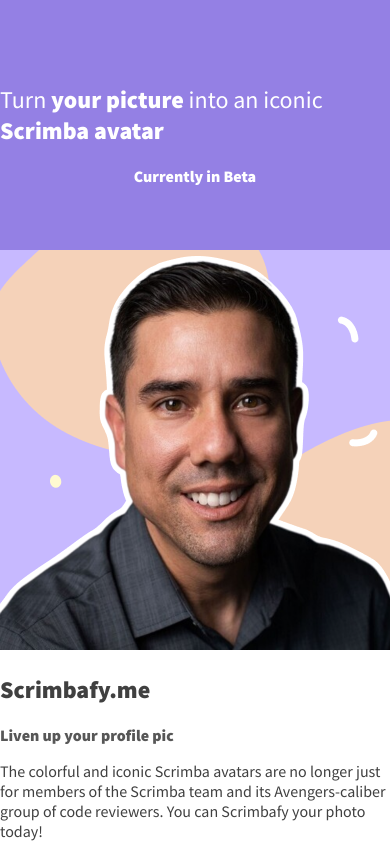
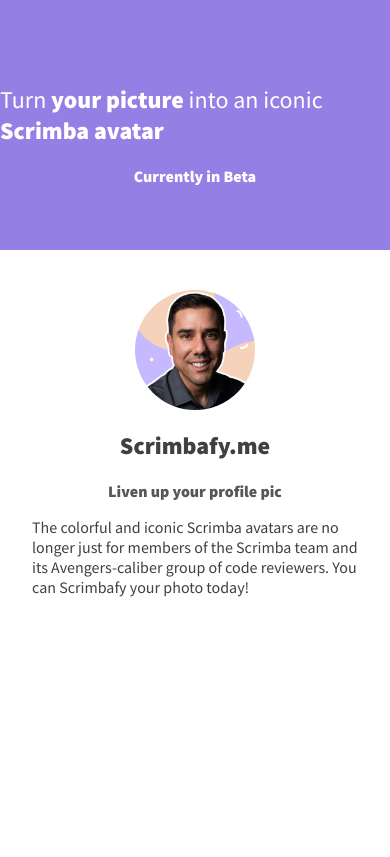
Before and after one commit to sercansimsek/Product-splash-page, a website built with Vite: page index.html in a window 390 px wide. Built offline with nearby package versions, Linux system fonts and the light colour scheme.

Commit message:
main content styled for the mobile screens

```diff
--- a/styles.css
+++ b/styles.css
@@ -25,16 +25,6 @@
     Intro
    ================= */
 
-/*
-  Challenge: Style the .intro section
-    - Convert into a flex container;
-    - display its content in a column
-    - Set a minimum height of 250px
-    - Center-align its content
-    - Vertically center the content
-    - Remove the space around the edges of the page
-*/
-
 .intro {
 	display: flex;
 	flex-direction: column;
@@ -49,6 +39,32 @@
     Main content
    ==================== */
 
+/*
+  Challenge: Style the main content
+    - Use flexbox to horizontally center all items inside
+      .main-content. The <p> text should remain left-aligned.
+    - Use em to give .main-content a top padding equal to 40px
+      and a left and right padding equal to 32px.
+    - Set the width of .img-main to 120px and display it as a rounded image.
+*/
+
+.main-content {
+	display: flex;
+	flex-direction: column;
+	justify-content: center;
+	align-items: center;
+	padding: 2.5em 2em 0 2em;
+}
+
+.main-content p {
+	align-self: start;
+}
+
+.img-main {
+	width: 120px;
+	border-radius: 50%;
+}
+
 /* =================
     Form
    ================= */
```
